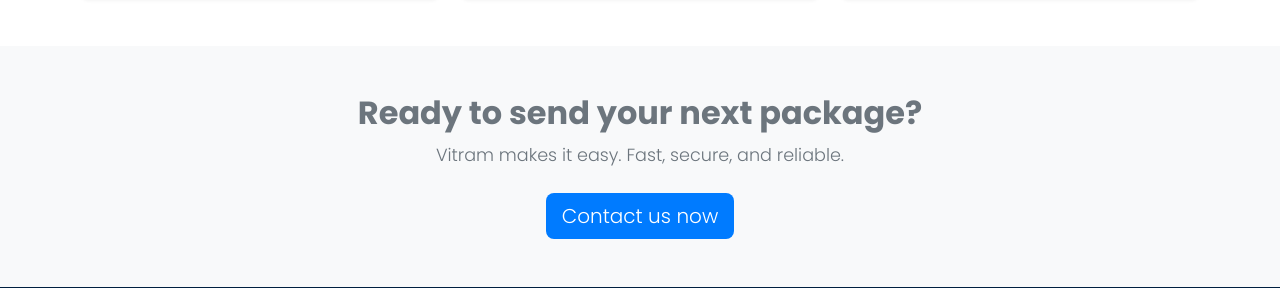
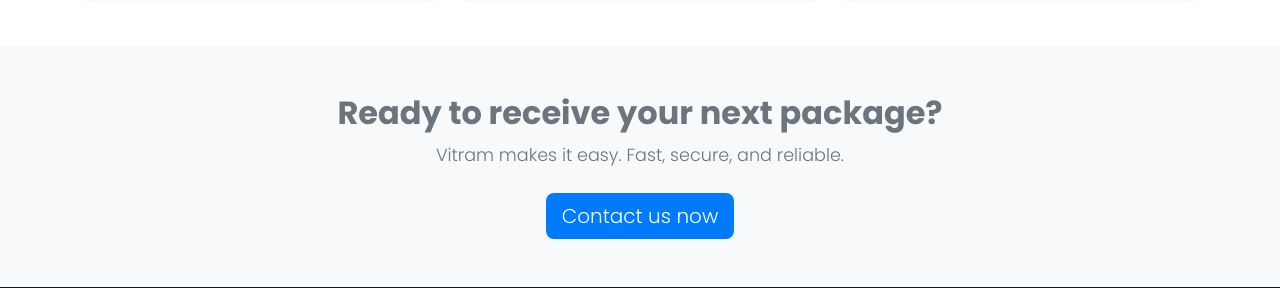
Before and after one commit to Poutechnologies/VitranPE-WebsiteCode, a PHP site: page /services in a window 1280 px wide. Shown: the part 1309-1597 px from the top of the page. Run offline with PHP 8.4, Linux system fonts and the light colour scheme; some libraries are stand-ins or nearby versions; some web fonts are replaced.

Commit message:
change send to receive package in services

```diff
--- a/views/services.php
+++ b/views/services.php
@@ -94,7 +94,7 @@
   <!-- Llamado a la acción -->
   <section class="bg-light py-5">
     <div class="container text-center">
-      <h2 class="fw-bold"> Ready to send your next package?</h2>
+      <h2 class="fw-bold"> Ready to receive your next package?</h2>
       <p class="mb-4">Vitram makes it easy. Fast, secure, and reliable.</p>
       <a href="/views/contact.php" class="btn btn-primary btn-lg">Contact us now</a>
     </div>
```
